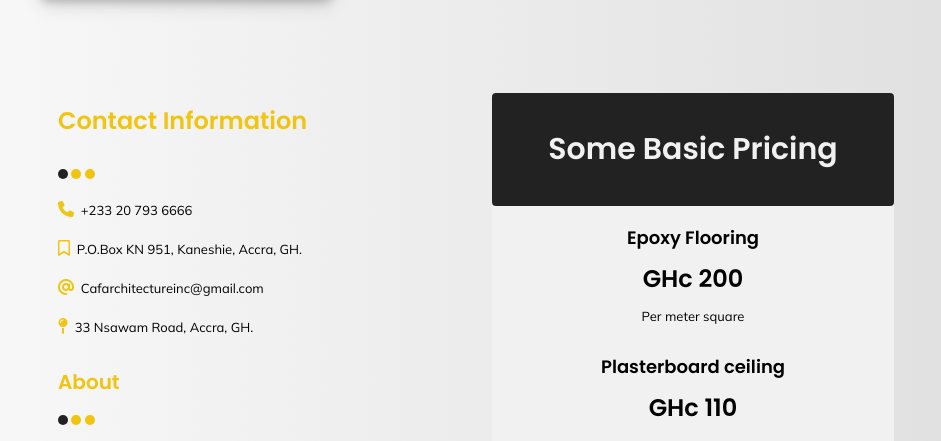
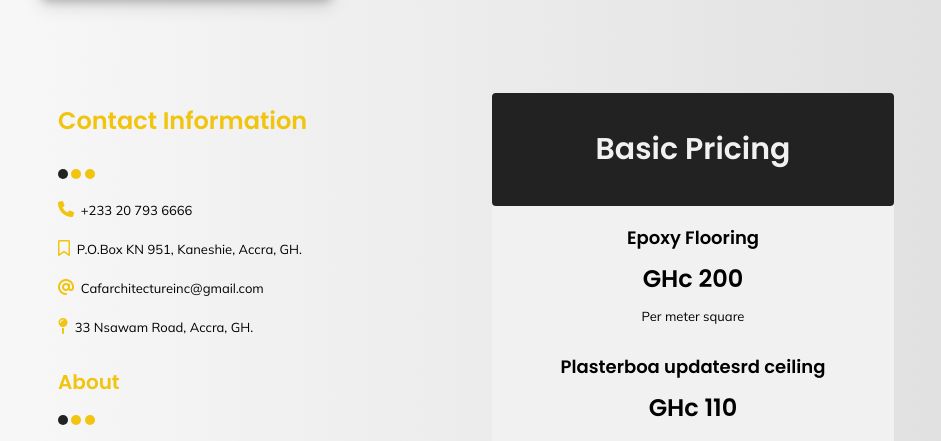
Before and after one commit to GitOptimistLeon/caf-architecture, a plain HTML site: page index.html in a window 1280 px wide. Shown: the part 3003-3444 px from the top of the page, without its empty margins (314-1255 px from the left). Drawn offline with Linux system fonts and the light colour scheme.

```diff
--- a/index.html
+++ b/index.html
@@ -310,7 +310,7 @@
           <div id="pricing" class="w3-col l6 m6 w3-padding-medium">
             <div class="w3-round w3-light-grey">
               <div class="w3-black w3-round w3-center w3-padding-24">
-                <h2 class="w3-text-light-grey sub-heading">Some Basic Pricing</h2>
+                <h2 class="w3-text-light-grey sub-heading">Basic Pricing</h2>
               </div>
               <div>
                 <ul class="w3-ul w3-center">
@@ -320,7 +320,7 @@
                     <span>Per meter square</span>
                   </li>
                   <li>
-                    <h5>Plasterboard ceiling</h5>
+                    <h5>Plasterboa updatesrd ceiling</h5>
                     <h3>GHc 110</h3>
                   </li>
                   <li>
```
